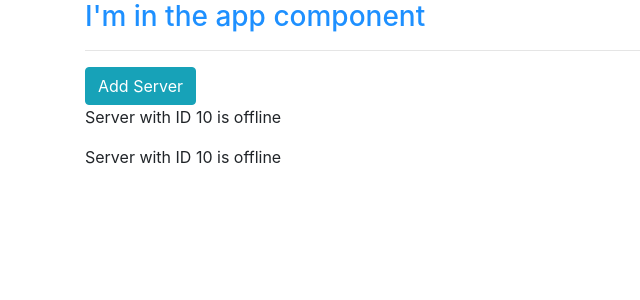
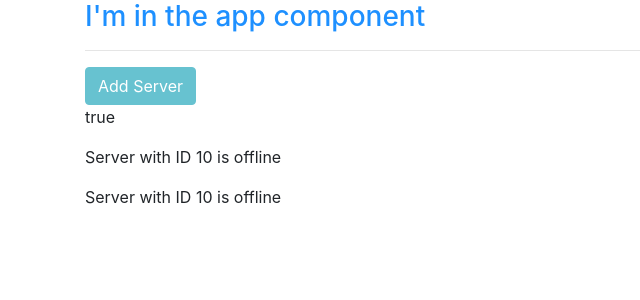
Before and after one commit to dhruvaprajapati/angular4starter, an Angular app: page / in a window 1280 px wide. Shown: the top 300 px of the page, without its empty margins (0-640 px from the left). Built offline with nearby package versions, Linux system fonts and the light colour scheme.

Commit message:
String interpolation instead of property binding

```diff
--- a/src/app/servers/servers.component.html
+++ b/src/app/servers/servers.component.html
@@ -1,3 +1,4 @@
-<button class="btn btn-info" [disabled]="!allowNewServer">Add Server</button>
+<button class="btn btn-info" [disabled]="allowNewServer">Add Server</button>
+<p [innerText]="allowNewServer"></p>
 <app-server></app-server>
 <app-server></app-server>
```
